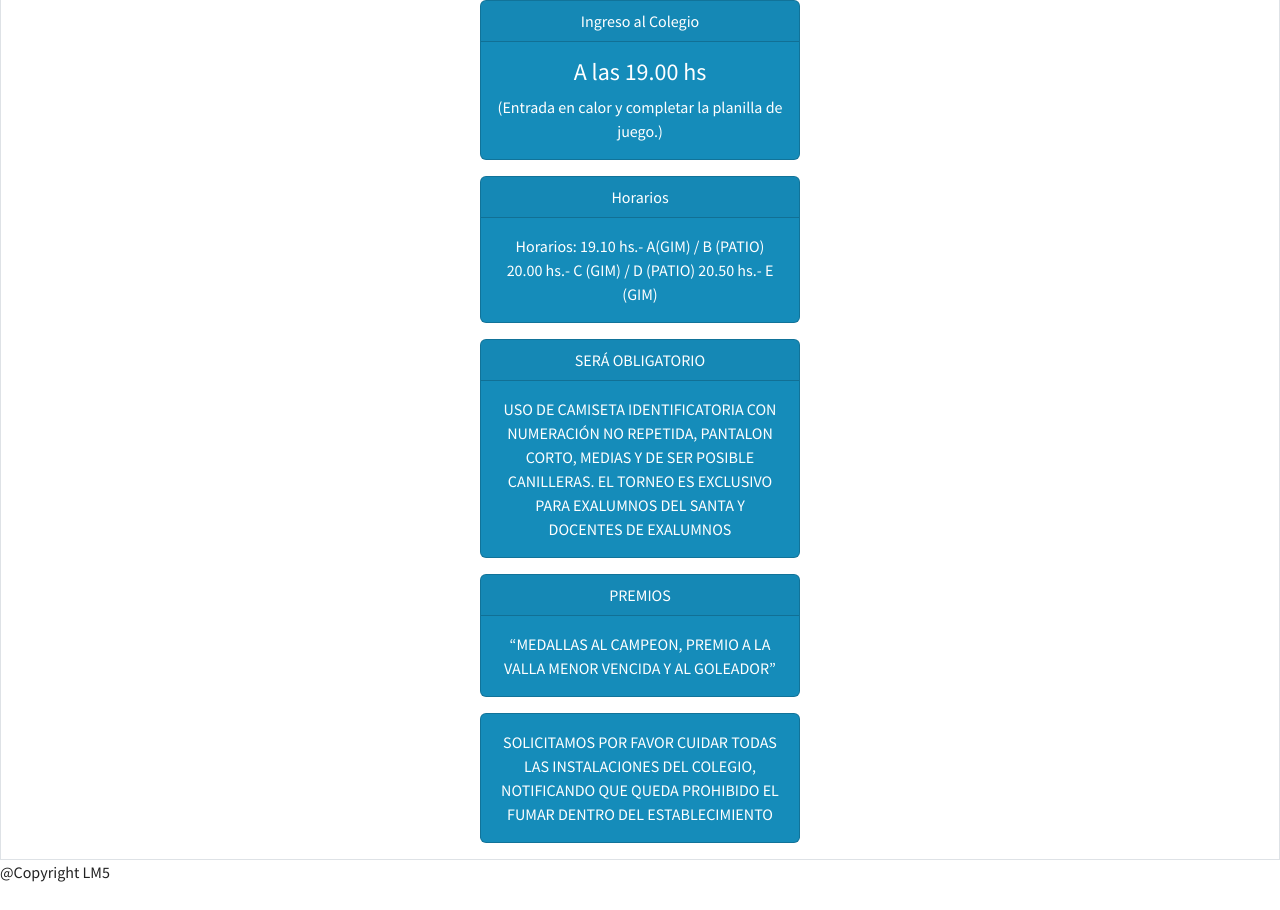
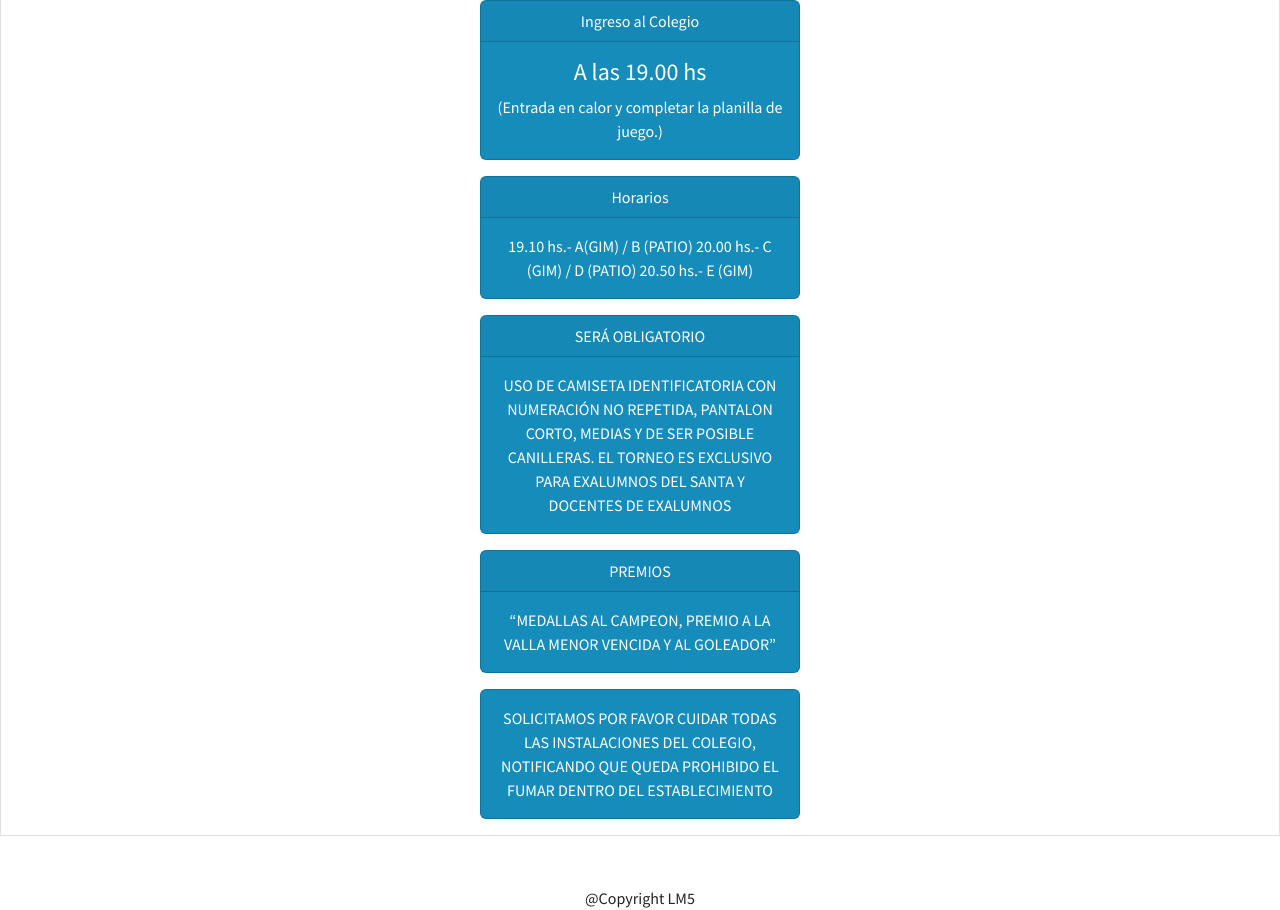
Before and after one commit to LMontes94/ExaSantaTeresita, a Flask app: page /info in a window 1280 px wide. Shown: the part 179-1089 px from the top of the page. Before the commit the page ends 1061 px from the top, so only its background shows below. Run offline with Flask 3, Linux system fonts and the light colour scheme; some libraries are stand-ins or nearby versions.

Commit message:
terminando info.html

```diff
--- a/src/static/home.css
+++ b/src/static/home.css
@@ -10,10 +10,15 @@
   color: aliceblue;
 }
 
-.titulo{
-    padding-top: 20px;
+.titulo {
+  padding-top: 20px;
 }
 
-.cards{
+.cards,
+.copy {
   margin-top: 50px;
 }
+
+.copy {
+  text-align: center;
+}
--- a/src/templates/sitio/footer.html
+++ b/src/templates/sitio/footer.html
@@ -1,5 +1,5 @@
     <!-- Agrega la referencia al archivo JS de Bootstrap 5 -->
     <script src="https://cdn.jsdelivr.net/npm/bootstrap@5.3.0/dist/js/bootstrap.bundle.min.js"></script>
-    <footer>@Copyright LM5</footer>
+    <footer class= "copy">@Copyright LM5</footer>
 </body>
 </html>
--- a/src/templates/sitio/head.html
+++ b/src/templates/sitio/head.html
@@ -6,7 +6,8 @@
     <!-- Agrega la referencia al archivo CSS de Bootstrap 5 -->
     <link href="static/bootstrap.min.css" rel="stylesheet" />
     <link rel="stylesheet" href="static/home.css" />
-
+    <link rel="shortcut icon"
+    href={{url_for('static',filename="img/Escudo-CST-sinFondo.png")}}>
     <title>Exa Santa Teresita</title>
   </head>
 
@@ -39,3 +40,5 @@
         </div>
       </nav>
     </header>
+  </body>
+</html>
--- a/src/templates/sitio/info.html
+++ b/src/templates/sitio/info.html
@@ -1,40 +1,52 @@
 {% include 'sitio/head.html'%}
-    <h1 class="titulo text-center"> Torneo ex Alumnos Santa Teresita</h1>
+<h1 class="titulo text-center">Torneo ex Alumnos Santa Teresita</h1>
 <div class="cards text-center border">
-    <div class="card text-white bg-primary mb-3 mx-auto" style="max-width: 20rem;">
+  <div class="card text-white bg-primary mb-3 mx-auto" style="max-width: 20rem">
     <div class="card-header">Ingreso al Colegio</div>
     <div class="card-body">
       <h4 class="card-title">A las 19.00 hs</h4>
-          <p class="card-text">(Entrada en calor y completar la planilla de juego.)</p>
+      <p class="card-text">
+        (Entrada en calor y completar la planilla de juego.)
+      </p>
     </div>
   </div>
 
-      <div class="card text-white bg-primary mb-3 mx-auto" style="max-width: 20rem;">
+  <div class="card text-white bg-primary mb-3 mx-auto" style="max-width: 20rem">
     <div class="card-header">Horarios</div>
     <div class="card-body">
-          <p class="card-text">Horarios: 19.10 hs.- A(GIM) / B (PATIO) 20.00 hs.- C (GIM) / D (PATIO) 20.50 hs.- E (GIM)</p>
+      <p class="card-text">
+        19.10 hs.- A(GIM) / B (PATIO) 20.00 hs.- C (GIM) / D (PATIO) 20.50 hs.-
+        E (GIM)
+      </p>
     </div>
   </div>
 
-      <div class="card text-white bg-primary mb-3 mx-auto" style="max-width: 20rem;">
+  <div class="card text-white bg-primary mb-3 mx-auto" style="max-width: 20rem">
     <div class="card-header">SERÁ OBLIGATORIO</div>
     <div class="card-body">
-          <p class="card-text">USO DE CAMISETA IDENTIFICATORIA CON NUMERACIÓN NO REPETIDA, PANTALON CORTO, MEDIAS Y
-            DE SER POSIBLE CANILLERAS. EL TORNEO ES EXCLUSIVO PARA EXALUMNOS DEL SANTA Y DOCENTES DE EXALUMNOS</p>
+      <p class="card-text">
+        USO DE CAMISETA IDENTIFICATORIA CON NUMERACIÓN NO REPETIDA, PANTALON
+        CORTO, MEDIAS Y DE SER POSIBLE CANILLERAS. EL TORNEO ES EXCLUSIVO PARA
+        EXALUMNOS DEL SANTA Y DOCENTES DE EXALUMNOS
+      </p>
     </div>
   </div>
 
-      <div class="card text-white bg-primary mb-3 mx-auto" style="max-width: 20rem;">
+  <div class="card text-white bg-primary mb-3 mx-auto" style="max-width: 20rem">
     <div class="card-header">PREMIOS</div>
     <div class="card-body">
-          <p class="card-text">“MEDALLAS AL CAMPEON, PREMIO A LA VALLA MENOR VENCIDA Y AL GOLEADOR”</p>
+      <p class="card-text">
+        “MEDALLAS AL CAMPEON, PREMIO A LA VALLA MENOR VENCIDA Y AL GOLEADOR”
+      </p>
     </div>
   </div>
 
-      <div class="card text-white bg-primary mb-3 mx-auto" style="max-width: 20rem;">
+  <div class="card text-white bg-primary mb-3 mx-auto" style="max-width: 20rem">
     <div class="card-body">
-          <p class="card-text">SOLICITAMOS POR FAVOR CUIDAR TODAS LAS INSTALACIONES DEL COLEGIO, NOTIFICANDO QUE QUEDA PROHIBIDO EL
-            FUMAR DENTRO DEL ESTABLECIMIENTO</p>
+      <p class="card-text">
+        SOLICITAMOS POR FAVOR CUIDAR TODAS LAS INSTALACIONES DEL COLEGIO,
+        NOTIFICANDO QUE QUEDA PROHIBIDO EL FUMAR DENTRO DEL ESTABLECIMIENTO
+      </p>
     </div>
   </div>
 </div>
```
Also changed, not shown: src/templates/sitio/home.html (+19 -1 lines), src/static/img/Escudo-CST-sinFondo.png (renamed from src/static/img/Escudo-CST-removebg-preview.png), src/static/img/Escudo-CST2.jpg (added). Lines whose indentation alone changed are shown as unchanged.
